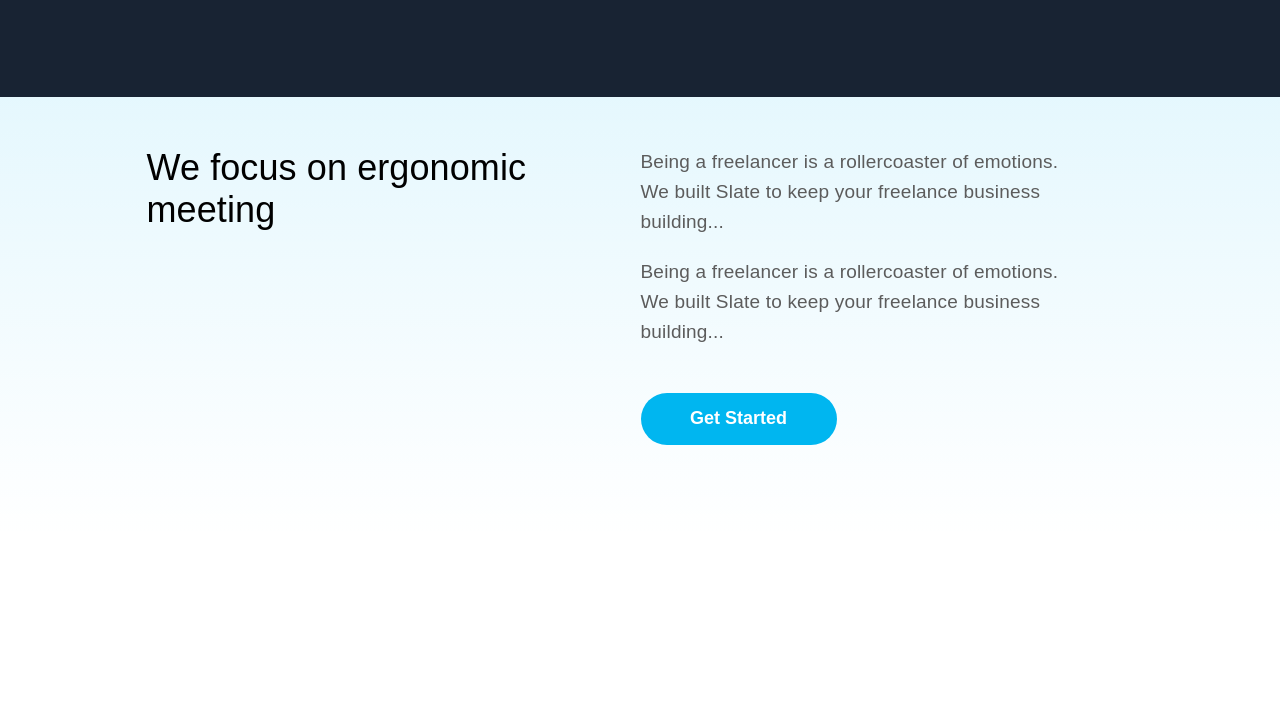
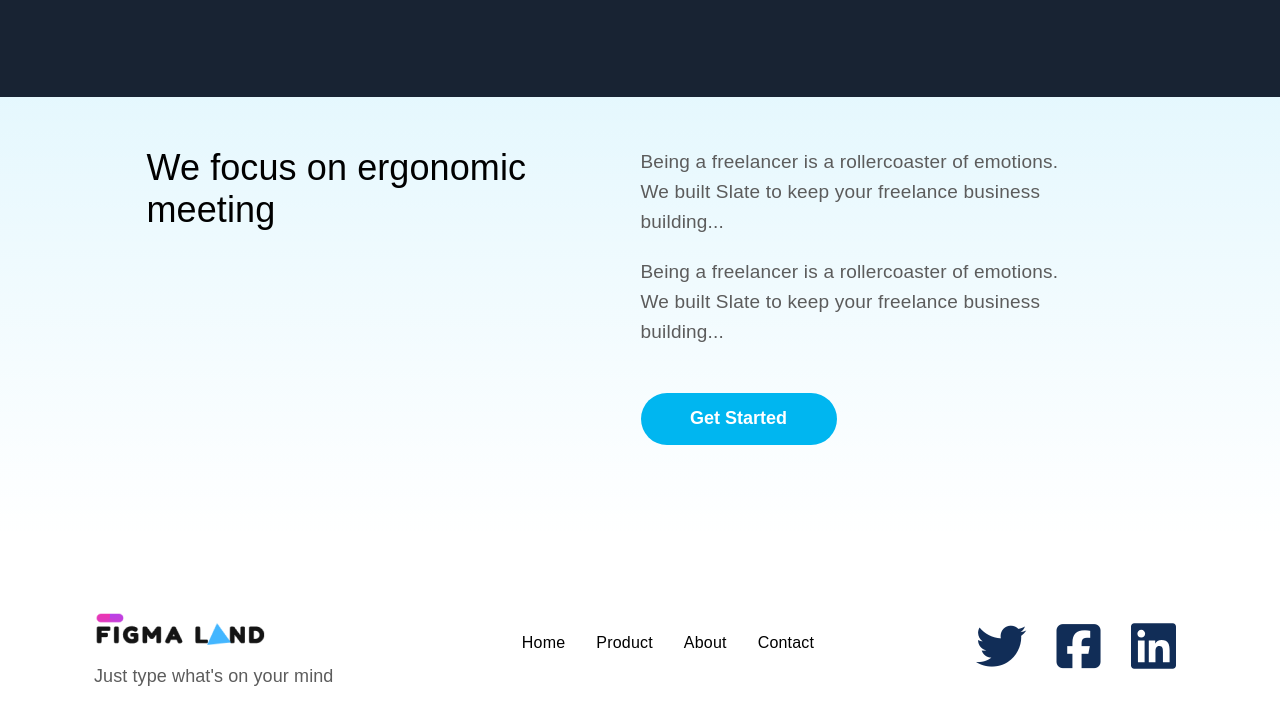
Before and after one commit to AlexNicolasCode/figma-land, a website built with Vite: page index.html in a window 1280 px wide. Shown: the part 5227-5952 px from the top of the page. Before the commit the page ends 5767 px from the top, so only its background shows below. Built offline with nearby package versions, Linux system fonts and the light colour scheme.

Commit message:
footer section added

```diff
--- /dev/null
+++ b/css/footer.css
@@ -0,0 +1,42 @@
+.footer {
+    display: flex;
+    justify-content: space-between;
+    align-items: center;
+    position: relative;
+    padding: 0 94px;
+    top: 800px;
+    height: 207px;
+    letter-spacing: 0.2px;
+}
+.footer__brand {
+    width: 266px;
+    height: 86px;
+}
+.footer__subtitle {
+    color: var(--second-text);
+    font-size: 18px;
+    line-height: 28px;
+    letter-spacing: 0.1px;
+}
+.footer__menu {
+    display: flex;
+    gap: 31px;
+    line-height: 70px;
+}
+.footer__social-networks {
+    display: flex;
+    gap: 30px;
+    width: 210px;
+    height: 50.35px;
+}
+.footer__icon {
+    font-size: 50.35px;
+    color: var(--tertiary);
+}
+.footer__linkedin {
+    display: flex;
+    align-items: center;
+    margin-top: auto;
+    width: 45px;
+    height: 45px;
+}
--- a/index.html
+++ b/index.html
@@ -4,6 +4,8 @@
     <meta charset="UTF-8" />
     <link rel="icon" type="image/svg+xml" href="favicon.svg" />
     <meta name="viewport" content="width=device-width, initial-scale=1.0" />
+    <script src="https://kit.fontawesome.com/8d86dbe852.js" crossorigin="anonymous"></script>
+    <link rel="stylesheet" href="https://cdnjs.cloudflare.com/ajax/libs/font-awesome/4.7.0/css/font-awesome.min.css">
     <link rel="stylesheet" href="css/reset.css">
     <link rel="stylesheet" href="css/root.css">
     <link rel="stylesheet" href="css/header.css">
@@ -15,6 +17,7 @@
     <link rel="stylesheet" href="css/content5.css">
     <link rel="stylesheet" href="css/content6.css">
     <link rel="stylesheet" href="css/content7.css">
+    <link rel="stylesheet" href="css/footer.css">
     <title>Figma Land</title>
   </head>
 
@@ -245,8 +248,52 @@
       </section>
     </main>
 
-    <footer>
+    <footer class="footer">
+      <div class="footer__brand">
+        <img class="footer__logo" src="./assets/figma-land-logo.png" alt="figma land logo">
+        <p class="footer__subtitle">Just type what's on your mind</p>
+      </div>
 
+      <nav class="footer__navbar">
+        <ul class="footer__menu">
+          <li class="footer__option">Home</li>
+
+          <li class="footer__option">
+            <a href="#product">
+              Product
+            </a>
+          </li>
+
+          <li class="footer__option">
+            <a href="#about">
+              About
+            </a>
+          </li>
+
+          <li class="footer__option">
+            <a href="#contact">
+              Contact
+            </a>
+          </li>
+        </ul>
+      </nav>
+
+      <ul class="footer__social-networks">
+        <li class="footer__icon">
+          <i class="fab fa-twitter"></i>
+        </li>
+
+        <li class="footer__icon">
+          <i class="fab fa-facebook-square"></i>
+        </li>
+
+        <li class="footer__icon footer__linkedin">
+          <img
+            src="./assets/linkedin-brands.svg"
+            alt="LinkedIn logo"
+          >
+        </li>
+      </ul>
     </footer>
   </body>
 </html>
```
Also changed, not shown: assets/linkedin-brands.svg (added).
